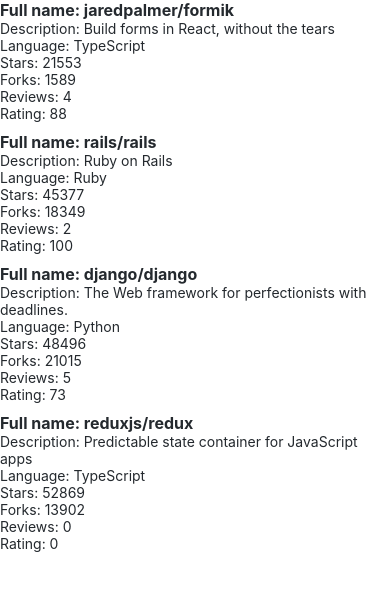
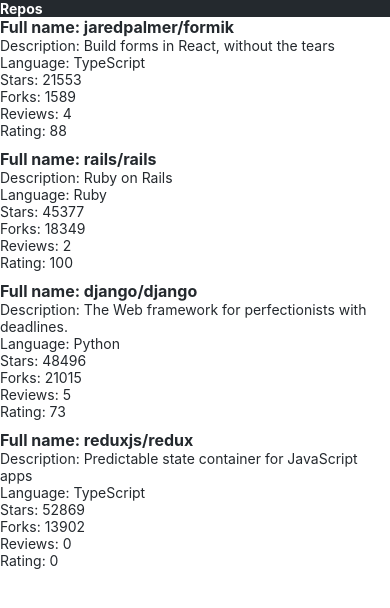
Before and after one commit to luokvi/Fullstack-kurssi-Osa10, a React Native app in the folder rate-repository-app/: screen / in a window 390 px wide. Shown: the top 608 px of the page. Built offline with nearby package versions, Linux system fonts and the light colour scheme.

Commit message:
Update to match 10.4

```diff
--- /dev/null
+++ b/rate-repository-app/src/components/AppBar.jsx
@@ -0,0 +1,16 @@
+import React from 'react';
+import { View } from 'react-native';
+import theme from '../theme';
+import AppBarTab from './AppBarTab';
+
+
+
+const AppBar = () => {
+    return (
+    <View style={theme.container}>
+        <AppBarTab text="Repos"/>
+    </View>
+    );
+  };
+
+export default AppBar;
--- /dev/null
+++ b/rate-repository-app/src/components/AppBarTab.jsx
@@ -0,0 +1,16 @@
+import React from 'react';
+import { View, TouchableWithoutFeedback } from 'react-native';
+import { Text } from './Text';
+import theme from '../theme';
+
+const Tab = ({ text, onPress}) => {
+    return (
+        <View>
+            <TouchableWithoutFeedback onPress={onPress}>
+                <Text style={theme.link} fontWeight="bold">{text}</Text>
+            </TouchableWithoutFeedback>
+        </View>
+    );
+};
+
+export default Tab;
--- a/rate-repository-app/src/components/Main.jsx
+++ b/rate-repository-app/src/components/Main.jsx
@@ -1,11 +1,10 @@
 import React from 'react';
-import Constants from 'expo-constants';
 import { StyleSheet, View } from 'react-native';
 import RepositoryList from './RepositoryList';
+import AppBar from './AppBar';
 
 const styles = StyleSheet.create({
   container: {
-    marginTop: Constants.statusBarHeight,
     flexGrow: 1,
     flexShrink: 1,
   },
@@ -14,6 +13,7 @@
 const Main = () => {
   return (
     <View style={styles.container}>
+        <AppBar />
         <RepositoryList />
     </View>
   );
--- a/rate-repository-app/src/components/Text.jsx
+++ b/rate-repository-app/src/components/Text.jsx
@@ -22,6 +22,10 @@
   fontWeightBold: {
     fontWeight: theme.fontWeights.bold,
   },
+  link: {
+    color: theme.colors.link,
+    fontWeight: theme.fontWeights.bold,
+  },
 });
 
 const Text = ({ color, fontSize, fontWeight, style, ...props }) => {
@@ -42,4 +46,8 @@
   return <Text fontSize="subheading" {...props} />;
 };
 
-export { Text, SubHeading };
+const Link = ({ ...props }) => {
+  return <Text {...props} />;
+};
+
+export { Text, SubHeading, Link };
--- a/rate-repository-app/src/theme.js
+++ b/rate-repository-app/src/theme.js
@@ -1,8 +1,11 @@
+import Constants from 'expo-constants';
+
 const theme = {
     colors: {
       textPrimary: '#24292e',
       textSecondary: '#586069',
       primary: '#0366d6',
+      link: 'white',
     },
     fontSizes: {
       body: 14,
@@ -15,6 +18,14 @@
       normal: '400',
       bold: '700',
     },
+    container: {
+      paddingTop: Constants.statusBarHeight,
+      backgroundColor: "#24292e",
+    },
+
+    link: {
+      color: 'white',
+    }
   };
 
   export default theme;
```
